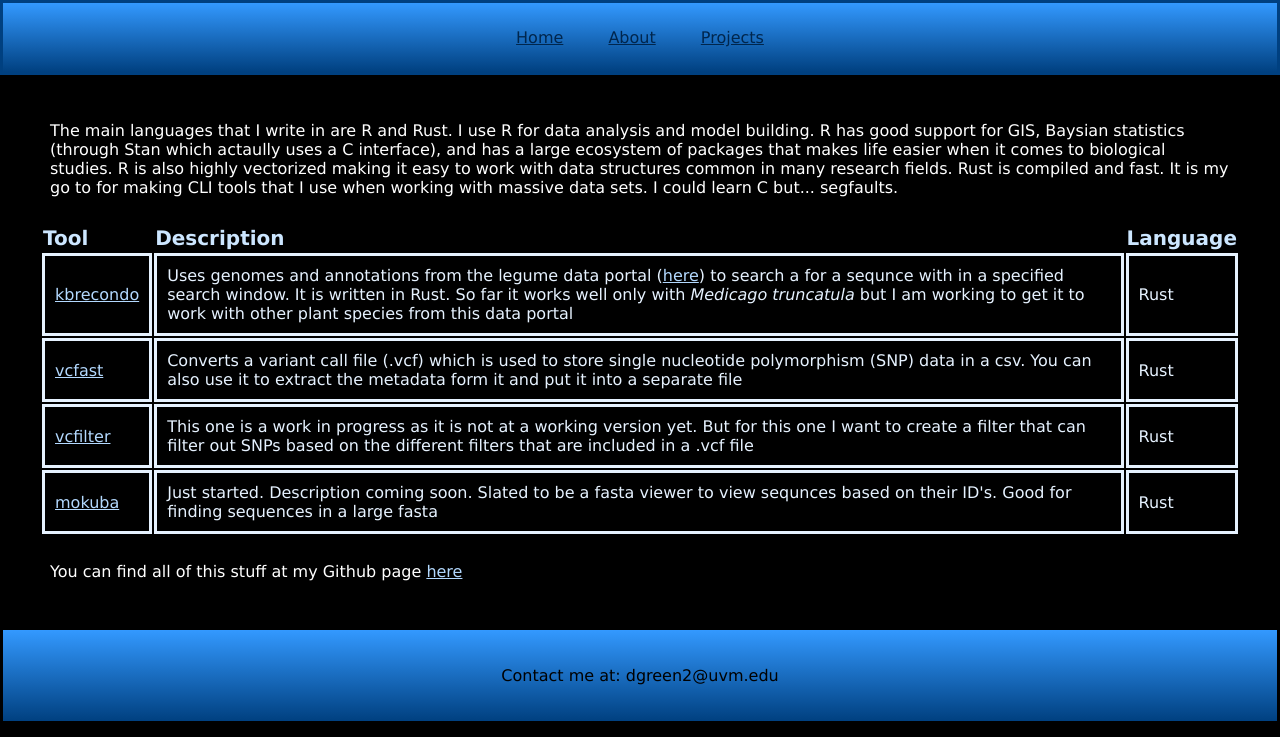
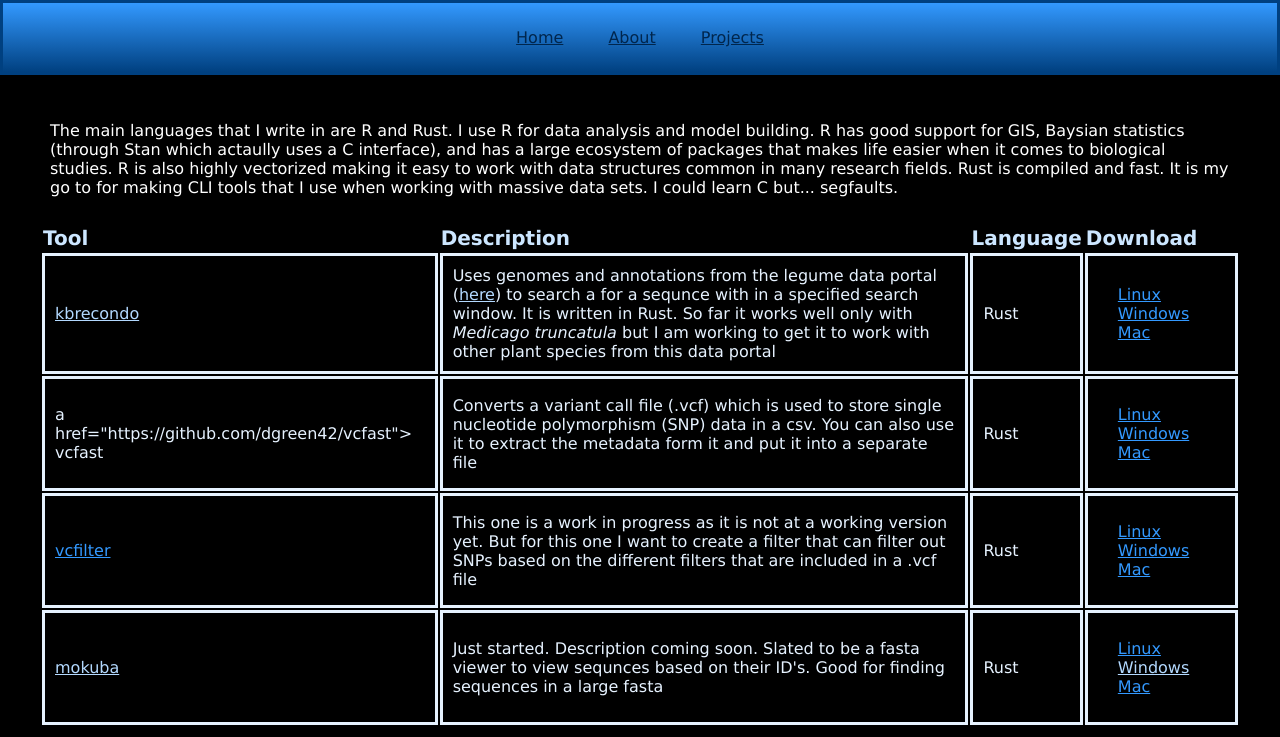
Before and after one commit to dgreen42/davidgreen, a plain HTML site: page mytools.html in a window 1280 px wide. Shown: the part 215-952 px from the top of the page. Drawn offline with Linux system fonts and the light colour scheme.

Commit message:
updates to tools

```diff
--- a/mytools.html
+++ b/mytools.html
@@ -31,6 +31,7 @@
                     <th>Tool</th>
                     <th>Description</th>
                     <th>Language</th>
+                    <th>Download</th>
                 </tr>
             </thead>
             <tbody>
@@ -50,10 +51,23 @@
                     <td>
                         Rust
                     </td>
+                    <td>
+                        <p>
+                        <a href="" download>
+                            Linux
+                        </a>
+                        <a href="" download>
+                            Windows
+                        </a>
+                        <a href="" download>
+                            Mac
+                        </a>
+                        </p>
+                    </td>
                 </tr>
                 <tr>
                     <td>
-                        <a href="https://github.com/dgreen42/vcfast">
+                        a href="https://github.com/dgreen42/vcfast">
                             vcfast
                         </a>
                     </td>
@@ -63,10 +77,23 @@
                     <td>
                         Rust
                     </td>
+                    <td>
+                        <p>
+                        <a href="" download>
+                            Linux
+                        </a>
+                        <a href="" download>
+                            Windows
+                        </a>
+                        <a href="" download>
+                            Mac
+                        </a>
+                        </p>
+                    </td>
                 </tr>
                 <tr>
                     <td>
-                        <a href="https://github.com/dgreen42/vcfilter">
+                        <a href="">
                             vcfilter
                         </a>
                     </td>
@@ -75,6 +102,19 @@
                     </td>
                     <td>
                         Rust
+                    </td>
+                    <td>
+                        <p>
+                        <a href="" download>
+                            Linux
+                        </a>
+                        <a href="" download>
+                            Windows
+                        </a>
+                        <a href="" download>
+                            Mac
+                        </a>
+                        </p>
                     </td>
                 </tr>
                 <tr>
@@ -88,6 +128,19 @@
                     </td>
                     <td>
                         Rust
+                    </td>
+                    <td>
+                        <p>
+                        <a href="" download>
+                            Linux
+                        </a>
+                        <a href="<!-- tools/mokuba/mokuba.rar -->" download>
+                            Windows
+                        </a>
+                        <a href="" download>
+                            Mac
+                        </a>
+                        </p>
                     </td>
                 </tr>
             </tbody>
```
Also changed, not shown: 1 other file.
